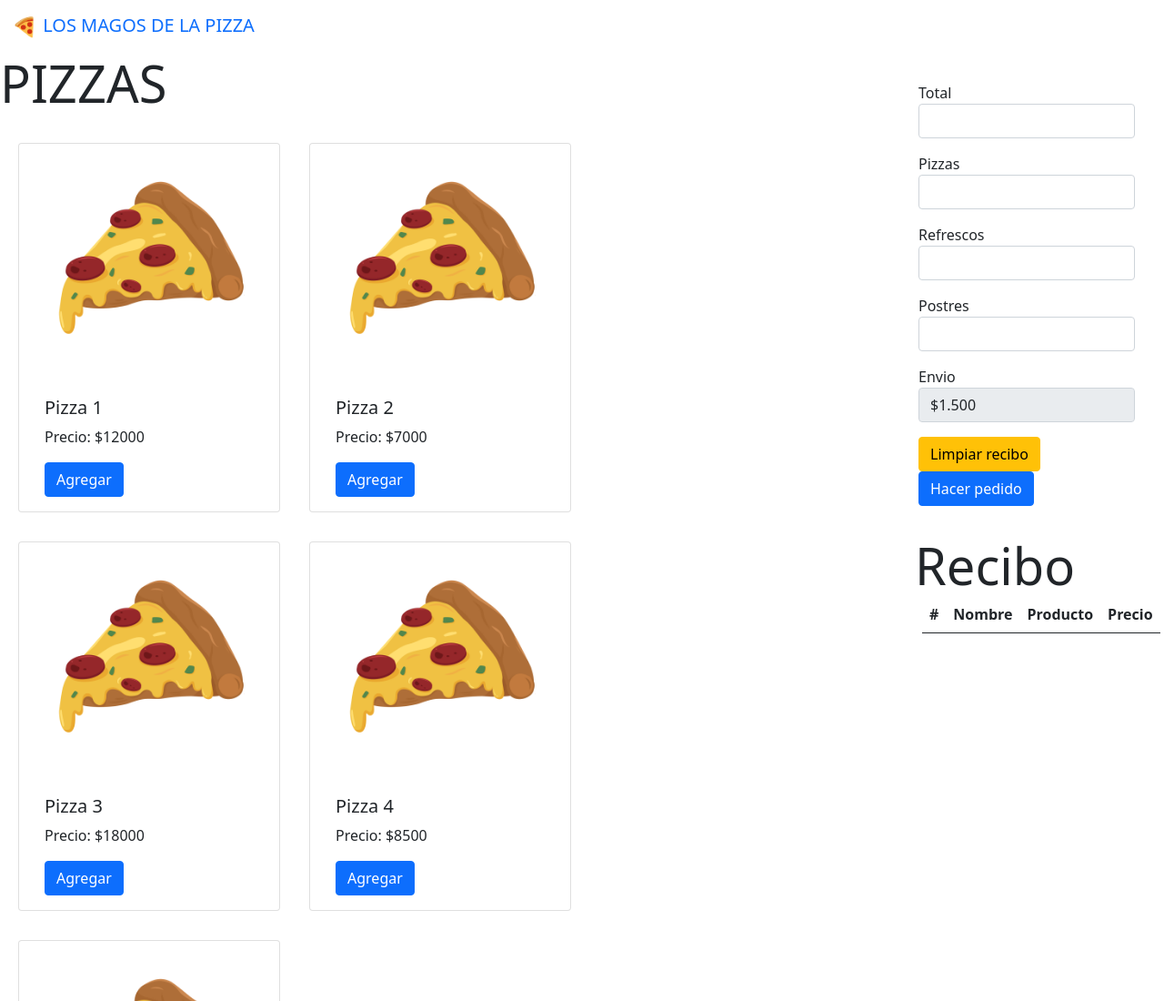
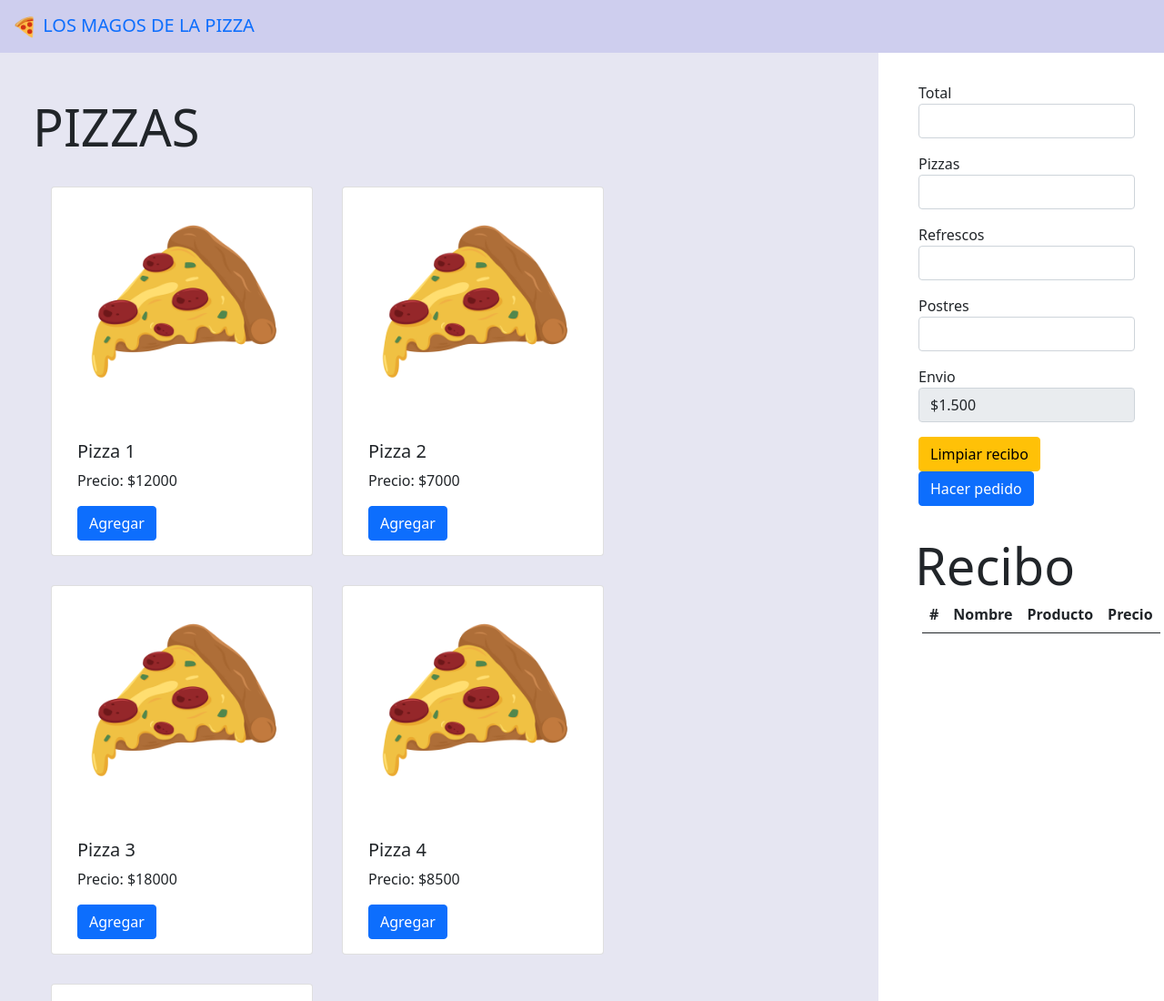
Before and after one commit to Larzuck-k/LOS-MAGOS-DE-LA-PIZZA, a plain HTML site: page index.html in a window 1280 px wide. Shown: the top 1100 px of the page at 91% size. Drawn offline with nearby package versions, Linux system fonts and the light colour scheme.

Commit message:
Corrección de colores y espaciado del area de productos

```diff
--- a/css/mystyle.css
+++ b/css/mystyle.css
@@ -1,5 +1,23 @@
 .bg-body-quartiary{
 
-background-color: rgb(219, 219, 230)
+    background-color: rgb(219, 219, 230)
 
-}
+    }
+
+    .bg-body-primary{
+
+        background-color: rgb(219, 219, 230)
+
+        }
+
+    .bg-secondary-subtle{
+
+        background-color: rgb(230, 230, 242)
+
+
+        }
+        .bg-body-tertiary{
+
+            background-color: rgb(206, 206, 238)
+
+            }
--- a/index.html
+++ b/index.html
@@ -59,7 +59,7 @@
     </nav>
 
     <div class="row">
-      <div class="col-9 bg-secondary-subtle">
+      <div class="col-9 bg-secondary-subtle p-5">
         <span class="display-4">PIZZAS</span>
         <div id="tablapizzas" class="row container-fluid p-3">
 
```
